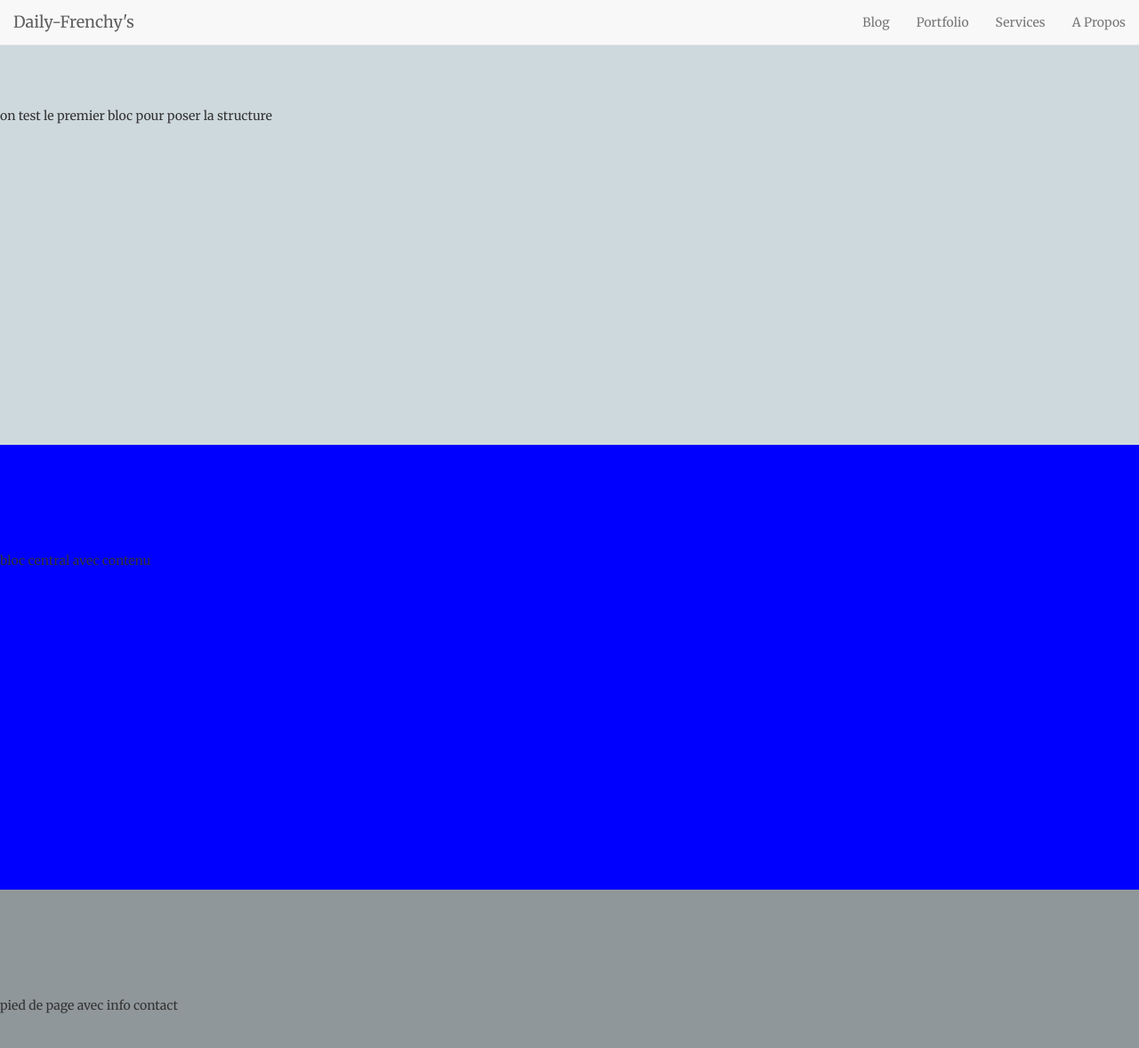
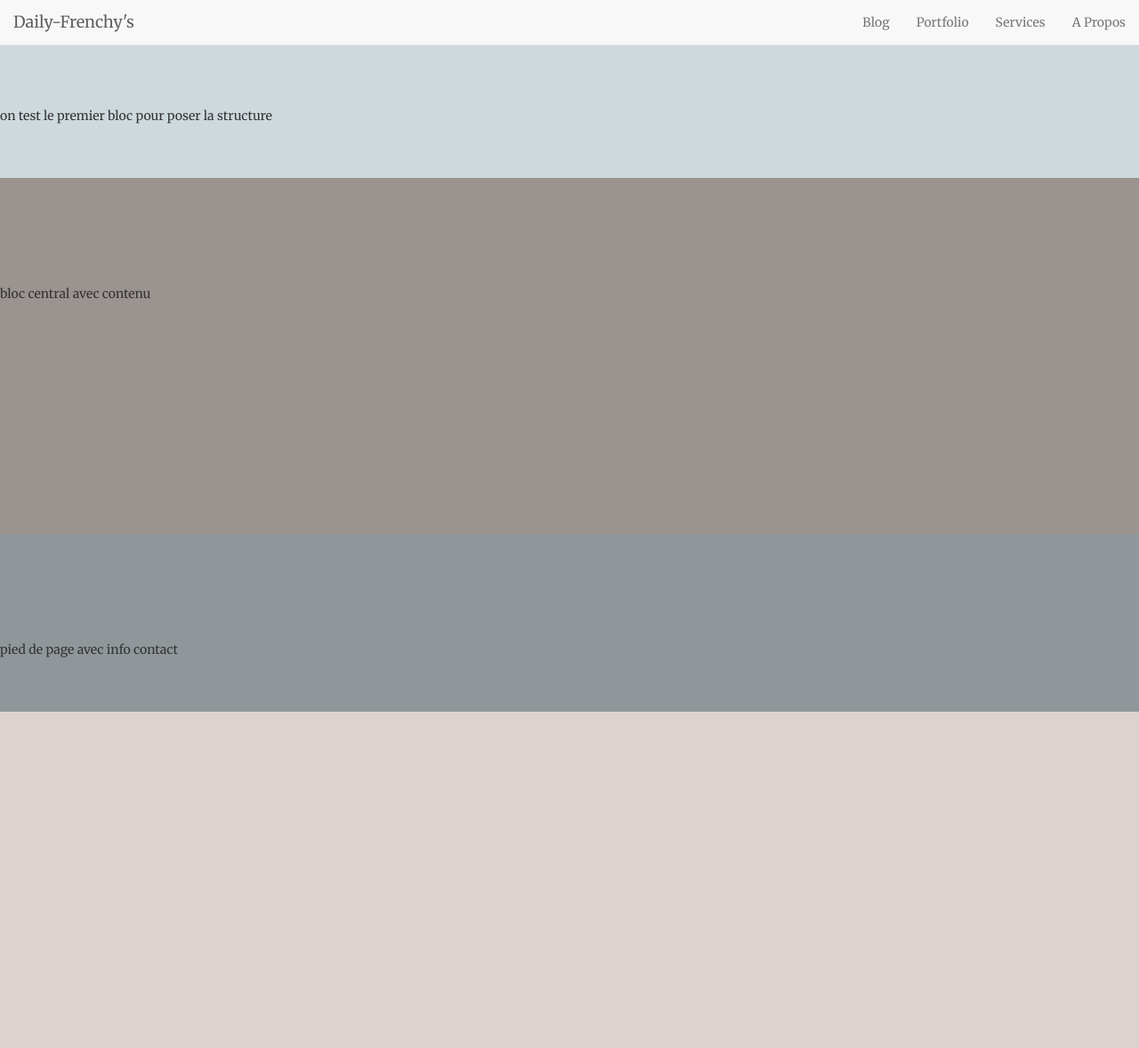
Before and after one commit to dailyfrenchy/news, a Jekyll site: the page built from index.html, in a window 1280 px wide and 1400 px high. Shown: the top 1178 px of the window at 89% size. Built offline with Jekyll 4.4.1, drawn with Linux system fonts in a browser that asks for light colours; some web fonts are replaced.

Commit message:
Update frenchy.css

```diff
--- a/css/frenchy.css
+++ b/css/frenchy.css
@@ -71,14 +71,13 @@
 
 /* bloc en tete, avec navbar incluse  */
 .entete {
-    padding : 100px;
     display : flex;
     min-height: auto;
     width: 100%;
-    height: 500px;
-    margin-top: 0;
+    height: 200px;
     background-color: #ced9dd;
     padding: 100px 0;
+    text-align : center;
 }
 
 
@@ -86,9 +85,9 @@
 .central {
     display : flex;
     width: 100%;
-    height: 500px;
+    height: 400px;
     margin-top: 0;
-    background-color: blue;
+    background-color: #9a9390;
     padding: 100px 0;
 }
 
@@ -97,7 +96,7 @@
 .baspage {
     display : flex;
     width: 100%;
-    height: 500px;
+    height: 200px;
     margin-top: 0;
     background-color: #90979a;
     padding: 100px 0;
```
